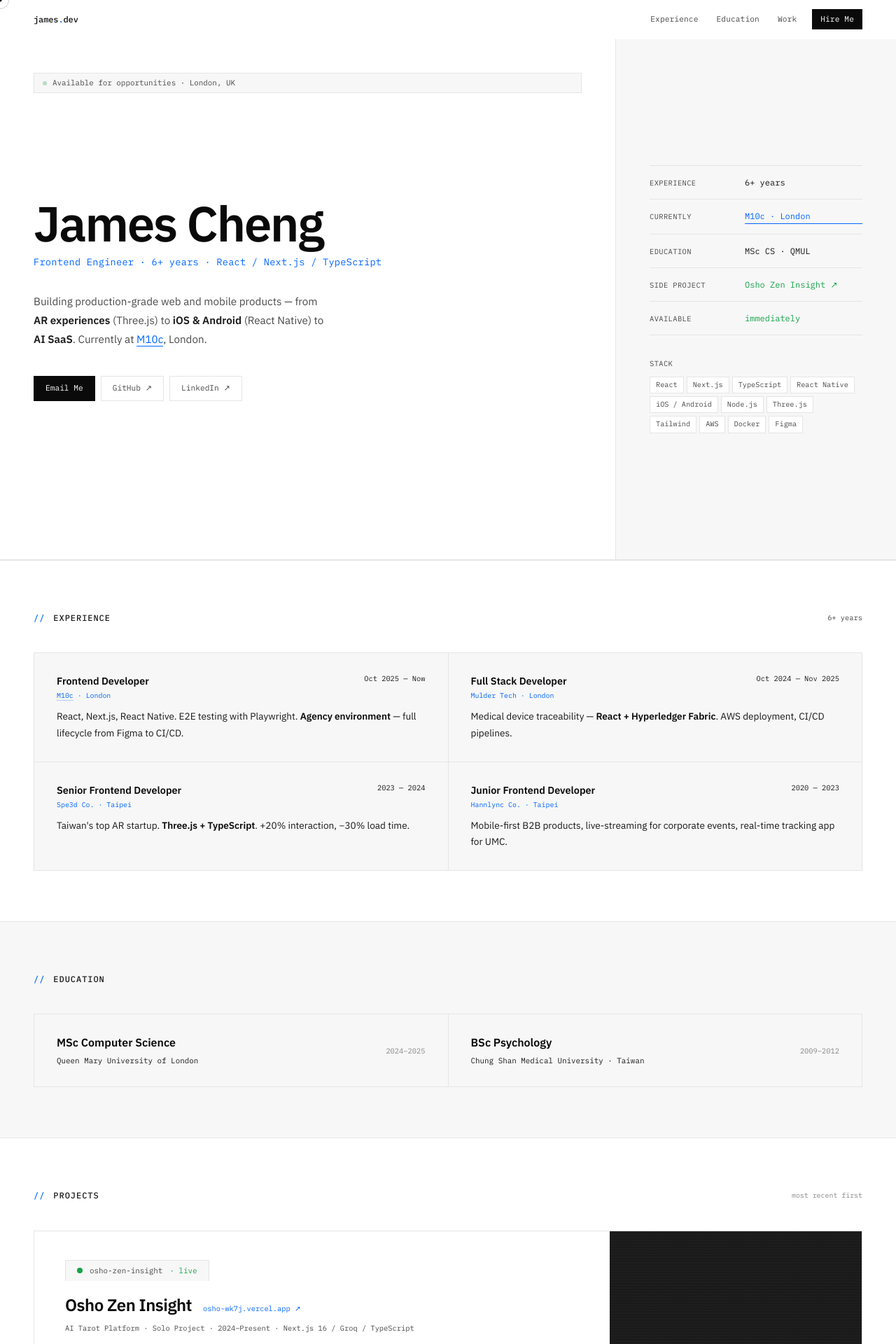
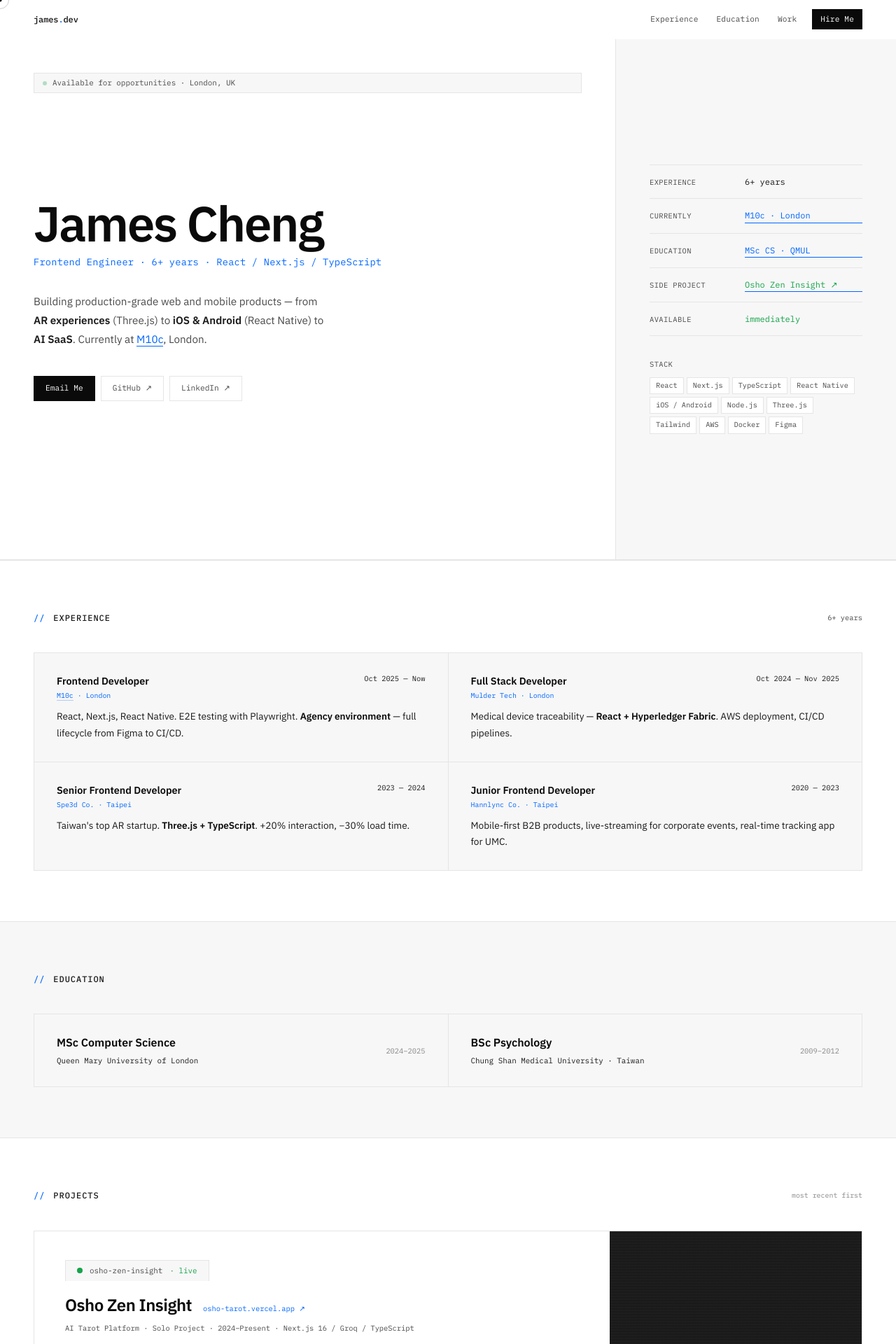
Before and after one commit to Gaseik/Portfolio_v2, a Next.js app: page / in a window 1280 px wide. Shown: the top 1920 px of the page at 70% size. Built offline with nearby package versions, Linux system fonts and the light colour scheme.

Commit message:
update link

```diff
--- a/src/components/Hero.tsx
+++ b/src/components/Hero.tsx
@@ -6,8 +6,8 @@ const STACK = ['React', 'Next.js', 'TypeScript', 'React Native', 'iOS / Android'
 
 const DATA_ROWS = [
   { key: 'currently',    val: 'M10c · London',       cls: 'accent', href: 'https://www.m10c.com/' },
-  { key: 'education',    val: 'MSc CS · QMUL',        cls: '' },
-  { key: 'side project', val: 'Osho Zen Insight ↗',   cls: 'green' },
+  { key: 'education',    val: 'MSc CS · QMUL',        cls: 'accent', href: 'https://www.qmul.ac.uk/' },
+  { key: 'side project', val: 'Osho Zen Insight ↗',   cls: 'green', href: 'https://osho-tarot.vercel.app/' },
   { key: 'available',    val: 'immediately',           cls: 'green' },
 ]
 
--- a/src/data/projects.ts
+++ b/src/data/projects.ts
@@ -1,6 +1,6 @@
 export const osho = {
   title: 'Osho Zen Insight',
-  url: 'https://osho-wk7j.vercel.app',
+  url: 'https://osho-tarot.vercel.app',
   subtitle: 'AI Tarot Platform · Solo Project · 2024–Present',
   meta: 'Next.js 16 / Groq / TypeScript',
   description:
```
